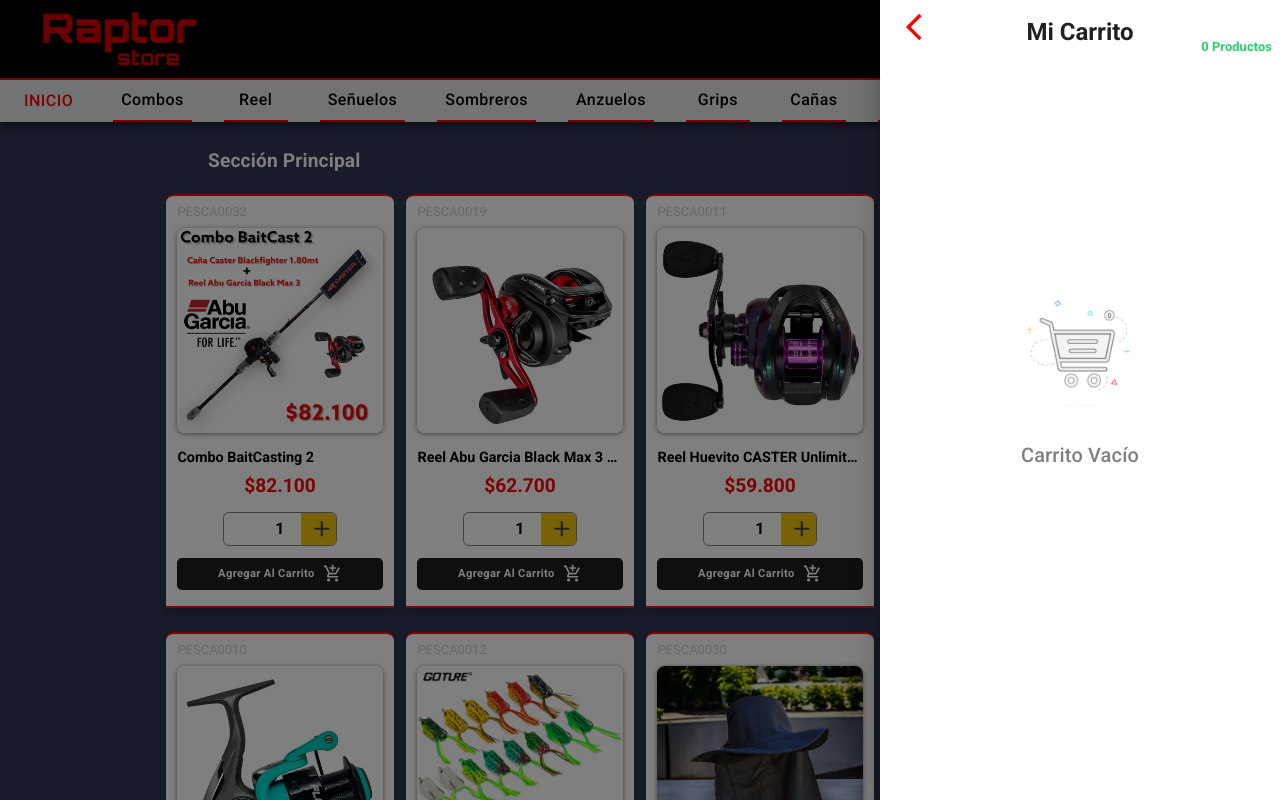
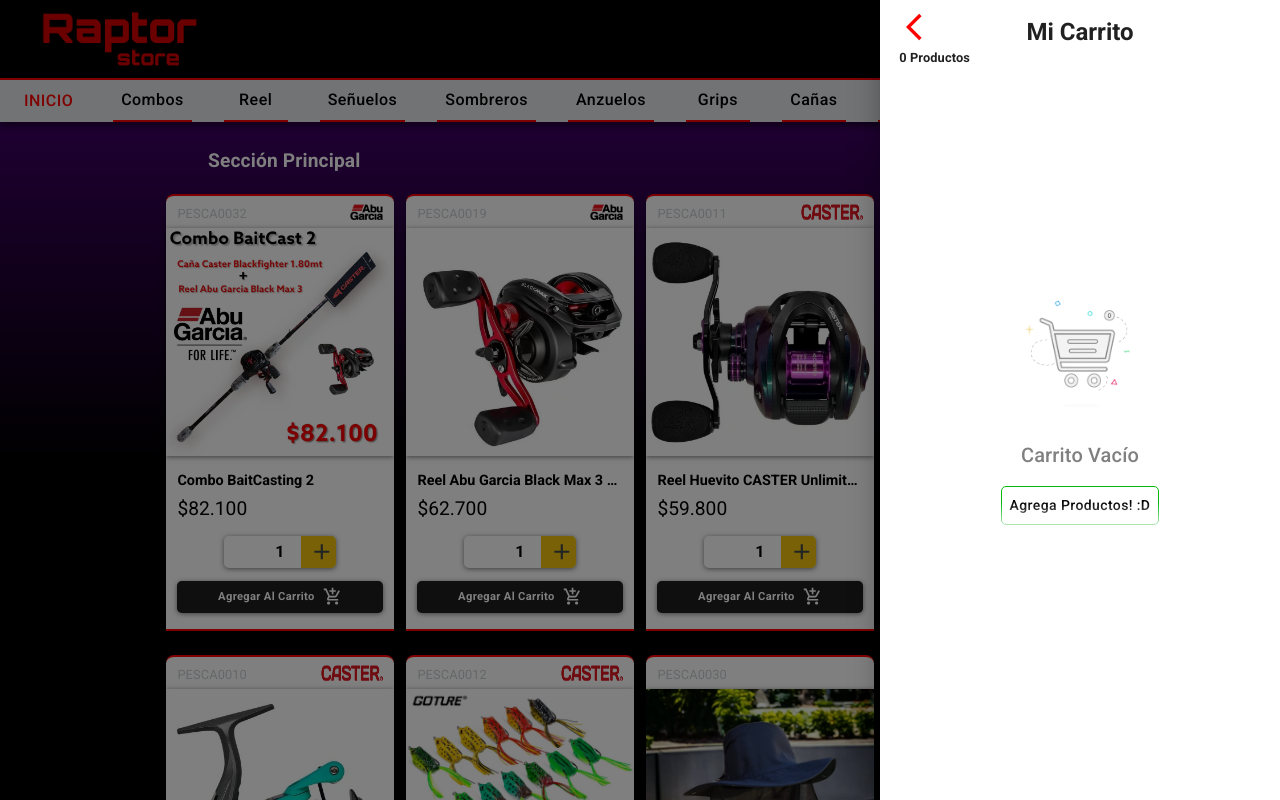
Before and after one commit to LeanCodE476/raptorstore_V1.1_web, a React (Vite) app: page / in a window 1280 px wide. Both pictures are taken after a click on the icon 1238 px from the left and 38 px from the top of the page. Shown: the top 800 px of the page. Built offline with nearby package versions, Linux system fonts and the light colour scheme; a web font is replaced by a local one.

Commit message:
add new features

```diff
--- a/src/App.css
+++ b/src/App.css
@@ -77,6 +77,15 @@
 .button-clean-cart:hover{
 background-color: gray!important;
 }
+body {
+  background: rgb(0,0,0);
+  background: linear-gradient(0deg, rgba(0,0,0,1) 0%, rgba(0,0,0,1) 42%, rgba(83,0,134,1) 100%);
+  background-attachment: fixed;
+  background-position: center;
+  background-repeat: no-repeat;
+  height: 100vh;
+}
+
 @media only screen and (max-width: 410px) {
 
   /* ESTILOS HEADER */
@@ -117,4 +126,10 @@
 
   display: none;
 }
+
+/* IMAGEN DE LOGO EN CARD PRODUCTO img-marca */
+
+.img-marca{
+  max-height:.8rem ;
 }
+}
--- a/src/App.jsx
+++ b/src/App.jsx
@@ -25,12 +25,14 @@
   }, []);
 
   return (
-    <div style={{backgroundColor:'#313955'}}>
+    <BrowserRouter>
+      <CartProvider>
+        {/* Aplica los estilos de fondo a un elemento separado para mejor aislamiento */}
+        <div className="contenedor-fondo">
           {loading ? (
             <Preloader loading />
           ) : (
-        <BrowserRouter>
-          <CartProvider>
+            <>
               <Header />
               <Routes>
                 <Route path="/" element={<Home />} />
@@ -40,10 +42,11 @@
                 />
               </Routes>
               <Footer />
+            </>
+          )}
+        </div>
       </CartProvider>
     </BrowserRouter>
-      )}
-    </div>
   );
 }
 
--- a/src/Contexts/CartContext.jsx
+++ b/src/Contexts/CartContext.jsx
@@ -14,6 +14,9 @@
     setCart([]);
     setTotal(0);
     setContador(0);
+    localStorage.removeItem("cart");
+    localStorage.removeItem("total");
+    localStorage.removeItem("contador");
   };
 
   const onDeleteProduct = (product) => {
--- a/src/components/CardProductos.jsx
+++ b/src/components/CardProductos.jsx
@@ -39,7 +39,11 @@
     onAddProduct(productToAdd);
     setCantidad(1);
   };
-
+  const logos = {
+    caster: logoCaster,
+    abugarcia: logoAbuGarcia,
+    beast: logoBeast,
+  };
   return (
     <>
       <Box
@@ -70,22 +74,46 @@
             alignItems: "center",
           }}
         >
-          <Typography color={"#CACFD2"} fontSize={".8rem"}>
+          <Box
+            sx={{
+              width: "100%",
+              height: "1rem",
+              display: "flex",
+              justifyContent: "space-between",
+            }}
+          >
+            <Typography color={"#CACFD2"} fontSize={"80%"}>
               {codigo}
             </Typography>
+
+
+              {product.marca && logos[product.marca] && (
+                <img
+                  className="img-marca"
+                  src={logos[product.marca]}
+                  alt={`logo-${product.marca}`}
+                  style={{
+                    height:'auto',
+                    maxWidth:'30%',
+                    zIndex:2
+                  }}
+                />
+              )}
+
           </Box>
-
+        </Box>
         <Box
           sx={{
-          width: "90%",
+            width: "100%",
             height: "auto",
             display: "flex",
             justifyContent: "center",
             alignItems: "center",
-          cursor: 'pointer',
-          transition: 'transform 0.2s',
-          '&:hover': {
-            transform: 'scale(1.1)',
+            cursor: "pointer",
+            transition: "transform 0.2s",
+            position:'relative',
+            "&:hover": {
+              transform: "scale(1.1)",
             },
           }}
           onClick={handleVerDetallesClick}
@@ -96,7 +124,6 @@
             style={{
               width: "100%",
               boxShadow: "0px 1px 5px 0px rgba(0,0,0,0.5)",
-            borderRadius: ".5rem",
             }}
             alt={product.nombre}
             className="imagen-detalle"
@@ -129,32 +156,13 @@
             variant="p"
             fontSize={"1.2rem"}
             mt={".5rem"}
-            fontWeight={"bold"}
-            color={"#FF0000"}
-            textAlign={"center"}
+
+            textAlign={"start"}
           >
             ${formattedPrice}
           </Typography>
         </Box>
-        {
-          // <Button
-          //   sx={{
-          //     color: "black",
-          //     width: "7rem",
-          //     fontSize: "70%",
-          //     outline: "1px solid black",
-          //     textTransform: "capitalize",
-          //     "&:hover": {
-          //       backgroundColor: "black",
-          //       color: "white",
-          //     },
-          //   }}
-          //   onClick={handleVerDetallesClick}
-          // >
-          //   Ver Mas
-          //   <SearchIcon sx={{ transform: "rotate(70deg)" }} />
-          // </Button>
-        }
+
 
         <Box
           sx={{
@@ -176,7 +184,7 @@
               justifyContent: "center",
               borderRadius: ".3rem",
               overflow: "hidden",
-              outline: "1px solid gray",
+              boxShadow: "0px 1px 5px 0px rgba(0,0,0,0.5)",
             }}
           >
             <IconButton
@@ -219,8 +227,9 @@
               fontWeight: "bold",
               fontSize: "70%",
               textTransform: "capitalize",
-              mt:'.3rem'
-,              "&:hover": {
+              boxShadow: "0px 1px 5px 0px rgba(0,0,0,0.5)",
+              mt: ".3rem",
+              "&:hover": {
                 backgroundColor: "black",
                 color: "white",
               },
--- a/src/components/Footer.jsx
+++ b/src/components/Footer.jsx
@@ -26,9 +26,9 @@
         pb: "1rem",
       }}
       textAlign={"center"}
-      borderTop={"2px solid #FF0000"}
       position={"relative"}
       overflow={"hidden"}
+      borderTop={'2px solid #ff0000'}
     >
       <Typography color={"#FF0000"} pt={"1rem"} fontSize={".8rem"}>
         Todos los derechos reservados ©raptorstore
--- a/src/components/Header.jsx
+++ b/src/components/Header.jsx
@@ -1,5 +1,5 @@
 import { useContext, useEffect, useState } from "react";
-import { Box, Drawer, Typography } from "@mui/material";
+import { Box, Drawer, Typography, Button } from "@mui/material";
 import ShoppingCartIcon from "@mui/icons-material/ShoppingCart";
 import ArrowBackIosIcon from "@mui/icons-material/ArrowBackIos";
 import { CartContext } from "../Contexts/CartContext";
@@ -117,12 +117,11 @@
           />
           <Typography
             sx={{
-              fontSize:'.8rem',
+              fontSize: ".8rem",
               position: "absolute",
-              top: "2.3rem",
-              right: ".5rem",
+              top: "3rem",
+              left: "1.2rem",
               fontWeight: "bold",
-              color: "#25d366",
             }}
           >
             {0 || contador} Productos
@@ -136,7 +135,6 @@
               height: "60vh",
               paddingBottom: "2rem",
               maskImage: "linear-gradient(white 93%,transparent)",
-
             }}
             ref={animationParent}
           >
@@ -163,6 +161,17 @@
                 >
                   Carrito Vacío
                 </Typography>
+                <Button
+                  sx={{
+                    outline: "1px solid #09b90f",
+                    color: "black",
+                    mt: "1rem",
+                    textTransform: "capitalize",
+                  }}
+                  onClick={()=>setOpen(false)}
+                >
+                  Agrega productos! :D
+                </Button>
               </>
             )}
           </Box>
--- a/src/components/Home.jsx
+++ b/src/components/Home.jsx
@@ -26,6 +26,8 @@
       <div
         style={{
           minHeight: "100vh",
+          overflow:'auto',
+          borderBottom:'2px solid transparent'
 
         }}
       >
@@ -78,6 +80,7 @@
               ) : null}
               </Box>
 
+
               <Grid container rowSpacing={3} columnSpacing={0}>
               {filteredProducts.map((product, index) => (
                 <Grid
--- a/src/components/cartComponentes/BuyCart.jsx
+++ b/src/components/cartComponentes/BuyCart.jsx
@@ -85,13 +85,13 @@
         <Typography fontWeight={"bold"} fontSize={"1.2rem"} color={"gray "}>
           Total
         </Typography>
-        <Typography fontWeight={"bold"} fontSize={"1.2rem"} color={"#25d366"}>
+        <Typography  fontSize={"1.2rem"} fontWeight={'500'} >
           ${total.toFixed(3)}
         </Typography>
       </Box>
       <Button
         sx={{
-          bgcolor: "#25d366",
+          bgcolor: "#09b90f",
           color: "white",
           borderRadius: ".5rem",
           textTransform: "capitalize",
--- a/src/productos.json
+++ b/src/productos.json
@@ -21,10 +21,10 @@
         "tipo": "reel",
         "nombre": "Reel Abu Garcia Black Max 3 BaitCasting Drag 8kg",
         "descripcion": [
+          "Mano: Derecha",
           "Reel Black Max 3 Abu Garcia",
           "Tipo: Low profile",
           "Marca: Abu García",
-          "Mano: Zurdo o derecho",
           "Cuerpo: Grafito",
           "Rulemanes: 4+1 de acero inoxidable",
           "Velocidad: 6.4:1",
@@ -44,6 +44,7 @@
         "tipo": "reel",
         "nombre": "Reel Huevito CASTER Unlimited Pro 110 Bait Casting 10 Rulemanes 7.2:1",
         "descripcion": [
+          "Mano: Derecha",
           "9 + 1 RULEMANES blindados de acero inoxidable MaxiDur™",
           "Relación de giro de alta velocidad: 7.2:1",
           "Capacidad mm/m: multifilamento 0.18/100 - monofilamento 0.30/120",
--- a/vite.config.js
+++ b/vite.config.js
@@ -6,6 +6,6 @@
   plugins: [react()],
 
   server: {
-    host: "192.168.100.5",
+    host: "192.168.100.199",
   },
 });
```
Also changed, not shown: src/components/Detalle.jsx (+13 -6 lines). Lines whose indentation alone changed are shown as unchanged.
